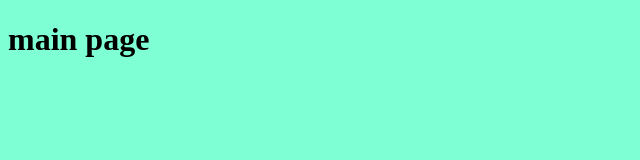
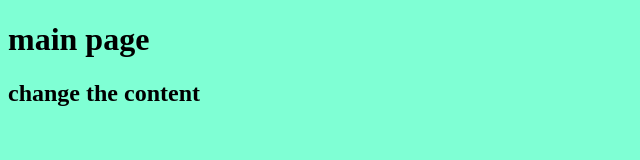
Before and after one commit to rsassi-10/Time-management, a plain HTML site: page index.html in a window 1280 px wide. Shown: the whole page, without its empty margins (0-640 px from the left). Drawn offline with Linux system fonts and the light colour scheme.

Commit message:
change the co,tent in the index file

```diff
--- a/index.html
+++ b/index.html
@@ -11,6 +11,7 @@
 <body>
 
     <h1>main page</h1>
+    <h2>change the content</h2>
 
 
 </body>
```
Also changed, not shown: javascript.js (line endings or trailing spaces).
